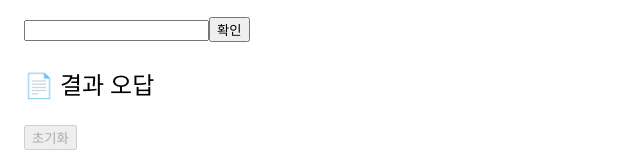
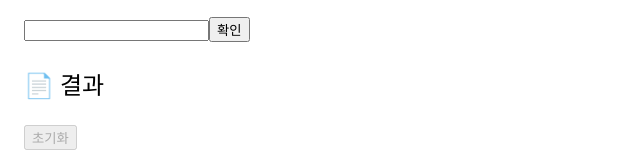
Before and after one commit to bangdler/baseball-game, a Next.js app: page / in a window 1280 px wide. Shown: the part 157-313 px from the top of the page, without its empty margins (0-640 px from the left). Built offline with nearby package versions, Linux system fonts and the light colour scheme.

Commit message:
refact: BaseBallGame 클래스 리팩토링

```diff
--- a/src/components/pages/BaseballPage.tsx
+++ b/src/components/pages/BaseballPage.tsx
@@ -1,8 +1,7 @@
 "use client";
-import React, { useRef, useState } from "react";
+import React, { useRef } from "react";
 import styled from "@emotion/styled";
 import { useBaseballGame } from "../../hooks/useBaseballGame";
-import BaseBallNumber from "../../domain/BaseBallNumber";
 
 const Form = styled.form`
   padding: 1rem;
@@ -23,8 +22,7 @@ const Description = styled.p``;
 interface Props {}
 
 const BaseballPage = ({}: Props) => {
-  const { checkAndAddHistory, resetGame, history, lastInput } =
-    useBaseballGame();
+  const { checkAndAddHistory, resetGame, history } = useBaseballGame();
 
   const inputRef = useRef<HTMLInputElement>(null);
 
@@ -44,13 +42,18 @@ const BaseballPage = ({}: Props) => {
     }
   };
 
+  const lastInput = history.at(-1);
+
   return (
     <Form onSubmit={submitHandler}>
       <Title>⚾️ 숫자 야구 게임</Title>
       <Description>1~9까지의 수를 중복없이 3개 입력해주세요.</Description>
       <input type="text" ref={inputRef} />
       <button>확인</button>
-      <SubTitle>📄 결과 {lastInput?.isAnswer ? "정답" : "오답"}</SubTitle>
+      <SubTitle>
+        📄 결과{" "}
+        {lastInput === undefined ? "" : lastInput.isAnswer ? "정답" : "오답"}
+      </SubTitle>
       {history.map((item) => (
         <SubTitle key={item.input.join("")}>
           {item.input.join("")}: {item.strike}스트라이크 {item.ball}볼
--- a/src/domain/BaseballGame.ts
+++ b/src/domain/BaseballGame.ts
@@ -1,18 +1,46 @@
 import BaseBallNumber, { TBaseBallNumber } from "./BaseBallNumber";
 import RandomBallCreator from "./RandomBallCreator";
 
-export interface ICheckResult {
+export interface IHistoryItem {
   input: TBaseBallNumber;
   strike: number;
   ball: number;
   isAnswer: boolean;
 }
 
+export interface ICheckResult {
+  strike: number;
+  ball: number;
+  isAnswer: boolean;
+}
+
 export default class BaseballGame {
-  answer: number[];
+  answer: TBaseBallNumber;
+  history: IHistoryItem[];
 
-  constructor() {
-    this.answer = RandomBallCreator.createRandomBalls();
+  constructor({
+    answer = RandomBallCreator.createRandomBalls(),
+    history = [],
+  }: {
+    answer?: TBaseBallNumber;
+    history?: IHistoryItem[];
+  }) {
+    this.answer = answer;
+    this.history = history;
+  }
+
+  run(input: string) {
+    const baseballNumber = new BaseBallNumber(input);
+    const checkResult = this.check(baseballNumber);
+    const newHistory = this.addHistory({
+      input: baseballNumber.numbers,
+      ...checkResult,
+    });
+
+    return new BaseballGame({
+      answer: this.answer,
+      history: newHistory,
+    });
   }
 
   check(baseballNumber: BaseBallNumber): ICheckResult {
@@ -28,10 +56,17 @@ export default class BaseballGame {
     }
 
     return {
-      input: baseballNumber.numbers,
       strike,
       ball,
       isAnswer: strike === 3,
     };
   }
+
+  addHistory(historyItem: IHistoryItem) {
+    return [...this.history, historyItem];
+  }
+
+  reset() {
+    return new BaseballGame({});
+  }
 }
--- a/src/hooks/useBaseballGame.tsx
+++ b/src/hooks/useBaseballGame.tsx
@@ -1,38 +1,25 @@
 import { useRecoilState } from "recoil";
 import { BaseBallGameStore } from "../state/RecoilSampleState";
-import BaseBallNumber from "../domain/BaseBallNumber";
-import BaseballGame from "../domain/BaseballGame";
 
 export const useBaseballGame = () => {
   const [baseballState, setBaseballState] = useRecoilState(BaseBallGameStore);
-  console.log(baseballState.game.answer);
+  console.log(...baseballState.game.answer);
 
   const checkAndAddHistory = (input: string) => {
-    const baseballNumber = new BaseBallNumber(input);
-    const game = baseballState.game;
-    const checkResult = game.check(baseballNumber);
-
-    setBaseballState((prev) => ({
-      ...prev,
-      history: [...prev.history, checkResult],
-    }));
+    setBaseballState({
+      game: baseballState.game.run(input),
+    });
   };
 
   const resetGame = () => {
-    const game = baseballState.game;
-
-    setBaseballState((prev) => ({
-      game: new BaseballGame(),
-      history: [],
-    }));
+    setBaseballState({
+      game: baseballState.game.reset(),
+    });
   };
-
-  const lastInput = baseballState.history.at(-1);
 
   return {
     checkAndAddHistory,
     resetGame,
-    history: baseballState.history,
-    lastInput,
+    history: baseballState.game.history,
   };
 };
--- a/src/state/RecoilSampleState.ts
+++ b/src/state/RecoilSampleState.ts
@@ -1,12 +1,11 @@
 import { atom } from "recoil";
-import BaseballGame, { ICheckResult } from "../domain/BaseballGame";
+import BaseballGame from "../domain/BaseballGame";
 
 type State = {
   game: BaseballGame;
-  history: ICheckResult[];
 };
 
 export const BaseBallGameStore = atom<State>({
   key: "baseBallGame",
-  default: { game: new BaseballGame(), history: [] },
+  default: { game: new BaseballGame({}) },
 });
--- a/src/state/ZustandSampleState.ts
+++ b/src/state/ZustandSampleState.ts
@@ -8,5 +8,5 @@ interface State {
 interface Actions {}
 
 export const sampleZustandStore = create<State & Actions>((set) => ({
-  game: new BaseballGame(),
+  game: new BaseballGame({}),
 }));
```
Also changed, not shown: 1 other file (tests, documents, lock files or other folders).
